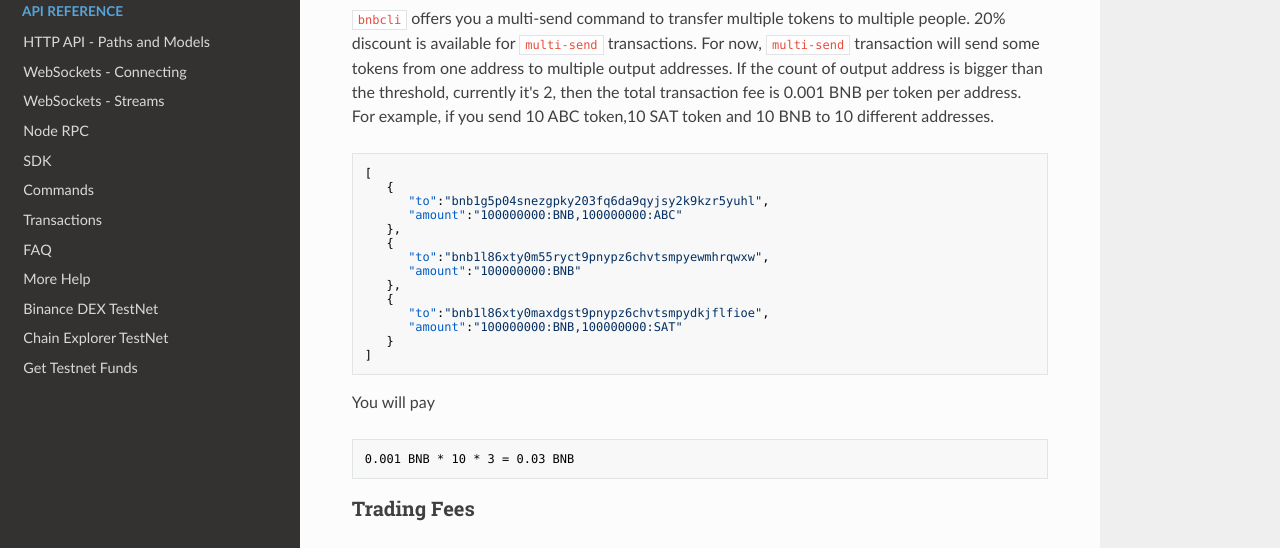
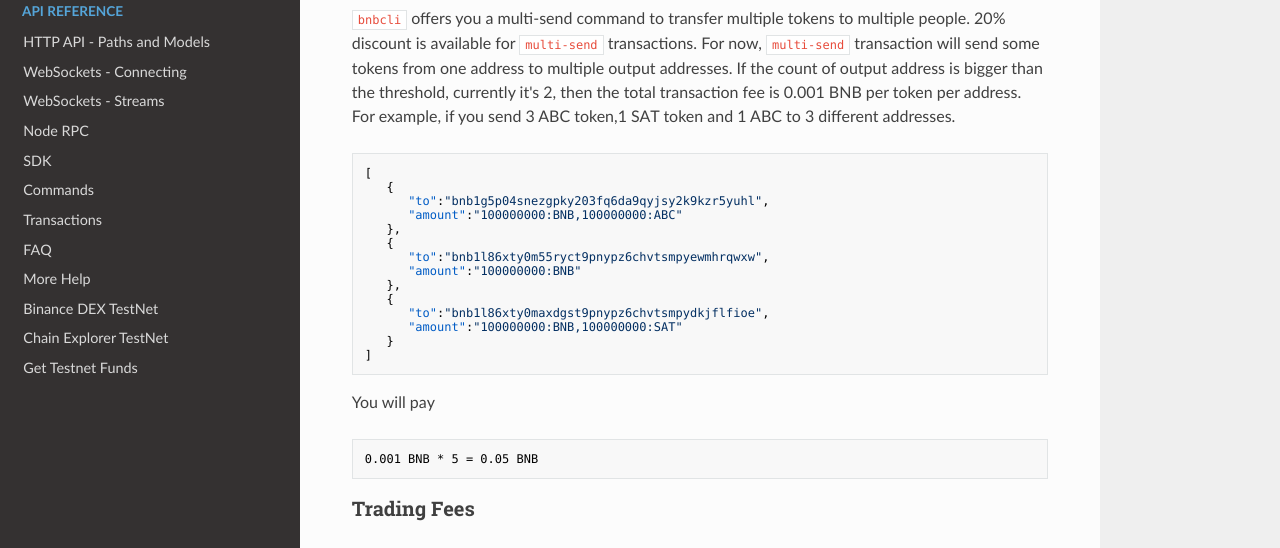
Before and after one commit to yash-sharma1/docs-site, an MkDocs documentation site: the page built from docs/trading-spec.md, in a window 1280 px wide and 900 px high, scrolled down 2914 px. Shown: the part 151-699 px from the top of the window. Built offline with MkDocs 1.6.1, drawn with Linux system fonts in a browser that asks for light colours; nearby versions of some CDN libraries.

Commit message:
Update trading-spec.md

````diff
--- a/docs/trading-spec.md
+++ b/docs/trading-spec.md
@@ -110,7 +110,8 @@
 
 ### Multi-send Fees
 `bnbcli`  offers you a multi-send command to transfer multiple tokens to multiple people. 20% discount is available for `multi-send` transactions. For now, `multi-send` transaction will send some tokens from one address to multiple output addresses. If the count of output address is bigger than the threshold, currently it's 2, then the total transaction fee is  0.001 BNB per token per address.
-For example, if you send 10 ABC token,10 SAT token and 10 BNB to 10 different addresses.
+For example, if you send 3 ABC token,1 SAT token and 1 ABC to 3 different addresses.
+
 ```json
 [
    {
@@ -130,7 +131,7 @@
 You will pay
 
 ```
-0.001 BNB * 10 * 3 = 0.03 BNB
+0.001 BNB * 5 = 0.05 BNB
 ```
 
 ### Trading Fees
````
